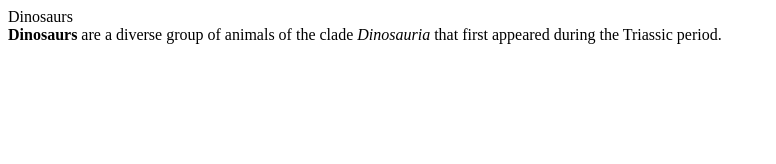
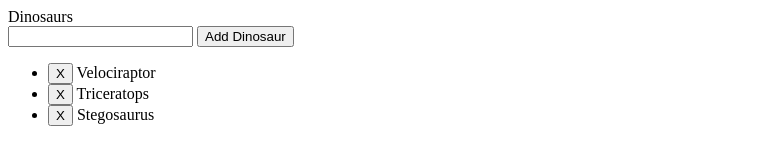
Before and after one commit to Arne1974/vue-basic-component, a website built with Parcel: page index.html in a window 1280 px wide. Shown: the whole page, without its empty margins (0-776 px from the left). Built offline with nearby package versions, Linux system fonts and the light colour scheme.

Commit message:
Create List Component

```diff
--- a/index.html
+++ b/index.html
@@ -1,13 +1,27 @@
 <html>
+
 <head>
   <script src="https://cdn.jsdelivr.net/npm/vue/dist/vue.js"></script>
   <link rel="stylesheet" href="style.css" />
 </head>
+
 <body>
   <div id="card">
     <header>{{title}}</header>
-      <div v-html="content"></div>
+    <div>
+      <input id="itemForm" v-on:keyup.enter="addItem">
+      <button v-on:click="addItem">Add Dinosaur</button>
     </div>
+
+    <ul>
+      <li v-for="(item, index) in items">
+        <button v-on:click="deleteItem(index)">X</button> {{item.text}}
+      </li>
+    </ul>
+
+  </div>
+
   <script src="script.js"></script>
 </body>
+
 </html>
--- a/script.js
+++ b/script.js
@@ -2,6 +2,25 @@ var card = new Vue({
   el: '#card',
   data: {
     title: 'Dinosaurs',
-    content: '<strong>Dinosaurs</strong> are a diverse group of animals of the clade <em>Dinosauria</em> that first appeared during the Triassic period.'
+    items: [
+      { text: "Velociraptor" },
+      { text: "Triceratops" },
+      { text: "Stegosaurus" }
+    ]
+  },
+  methods: {
+    addItem: function () {
+      var input = document.getElementById('itemForm');
+
+      if (input.value !== '') {
+        this.items.push({
+          text: input.value
+        });
+        input.value = '';
+      }
+    },
+    deleteItem: function (index) {
+      this.items.splice(index, 1);
+    }
   }
 });
```
Lines whose indentation alone changed are shown as unchanged.
